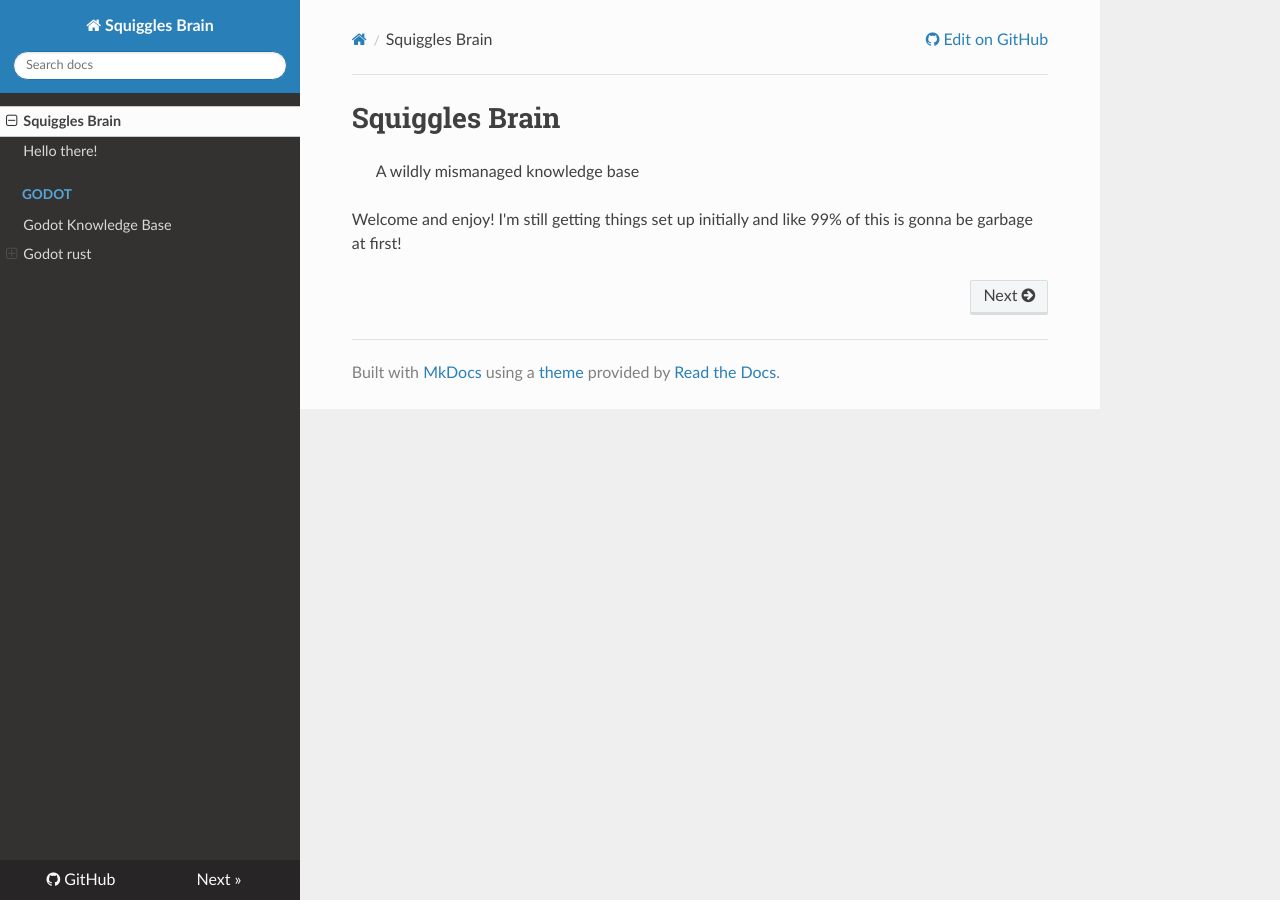
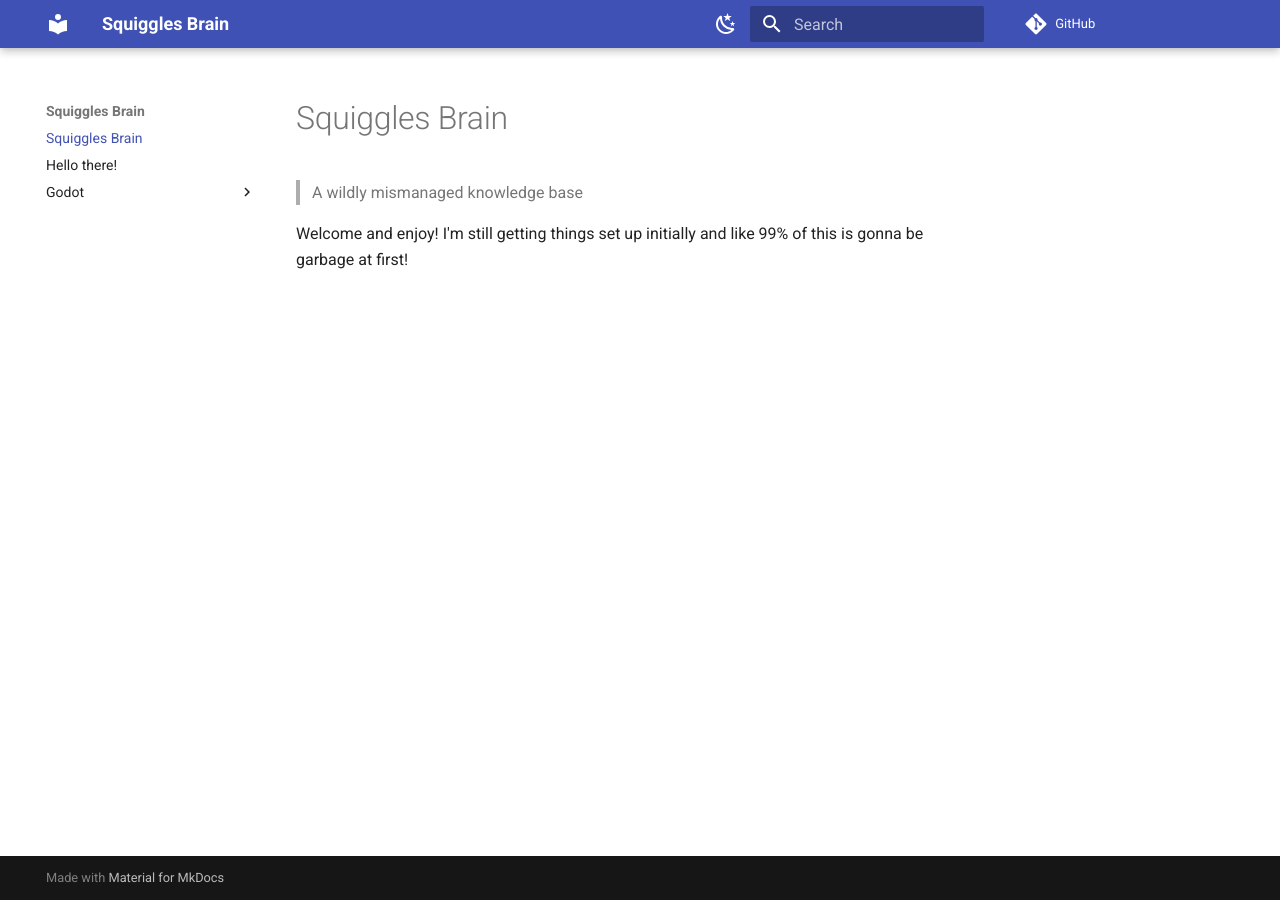
Before and after one commit to QueenOfSquiggles/squiggles-brain, an MkDocs documentation site: the page built from docs/index.md, in a window 1280 px wide. Built offline with MkDocs 1.6.1 and Material for MkDocs 9.7.7, drawn with Linux system fonts in a browser that asks for light colours; nearby versions of some CDN libraries; a script that is not in the unit is left out; comment, search, counter and statistics services are not loaded.

Commit message:
Switched to material theme and robust addons

```diff
--- a/mkdocs.yml
+++ b/mkdocs.yml
@@ -1,5 +1,6 @@
 site_name: Squiggles Brain
 
+# Because of our plugins, the navigator is automatically generated from the file tree, which is most logical for both editing and finding articles!
 #nav:
 # Globally relevant
 #    - Home: index.md
@@ -10,27 +11,34 @@ site_name: Squiggles Brain
 #        - Rust: 'godot/godot-rust/index.md'
 
 theme:
-    name: readthedocs
-    highlightjs: true
-    hljs_style: panda-syntax-light
-    hljs_languages:
-        - rust
-        - yaml
-        - gdscript
-    shortcuts:
-        help: 191    # ?
-        next: 78     # n
-        previous: 80 # p
-        search: 83   # s
+    name: material
+    palette:
+        - scheme: default
+          media: "(prefers-color-scheme: light)"
+          toggle:
+            icon: material/weather-night
+            name: Switch to dark mode
+        - scheme: slate
+          media: "(prefers-color-scheme: dark)"
+          toggle:
+            icon: material/weather-sunny
+            name: Switch to light mode
 
-
-repo_url: https://github.com/
+repo_url: https://github.com/QueenOfSquiggles/squiggles-brain
 
 site_description: "A general purpose, technically leaning knowledge base"
 site_author: "Queen of Squiggles"
+
+plugins:
+    - search
+    - section-index
+    - git-revision-date-localized
 
 markdown_extensions:
     - toc:
         permalink: "#"
     - wikilinks
     - fenced_code
+    - pymdownx.highlight:
+        use_pygments: true
+    - pymdownx.superfences
```
Also changed, not shown: 19 other files.
